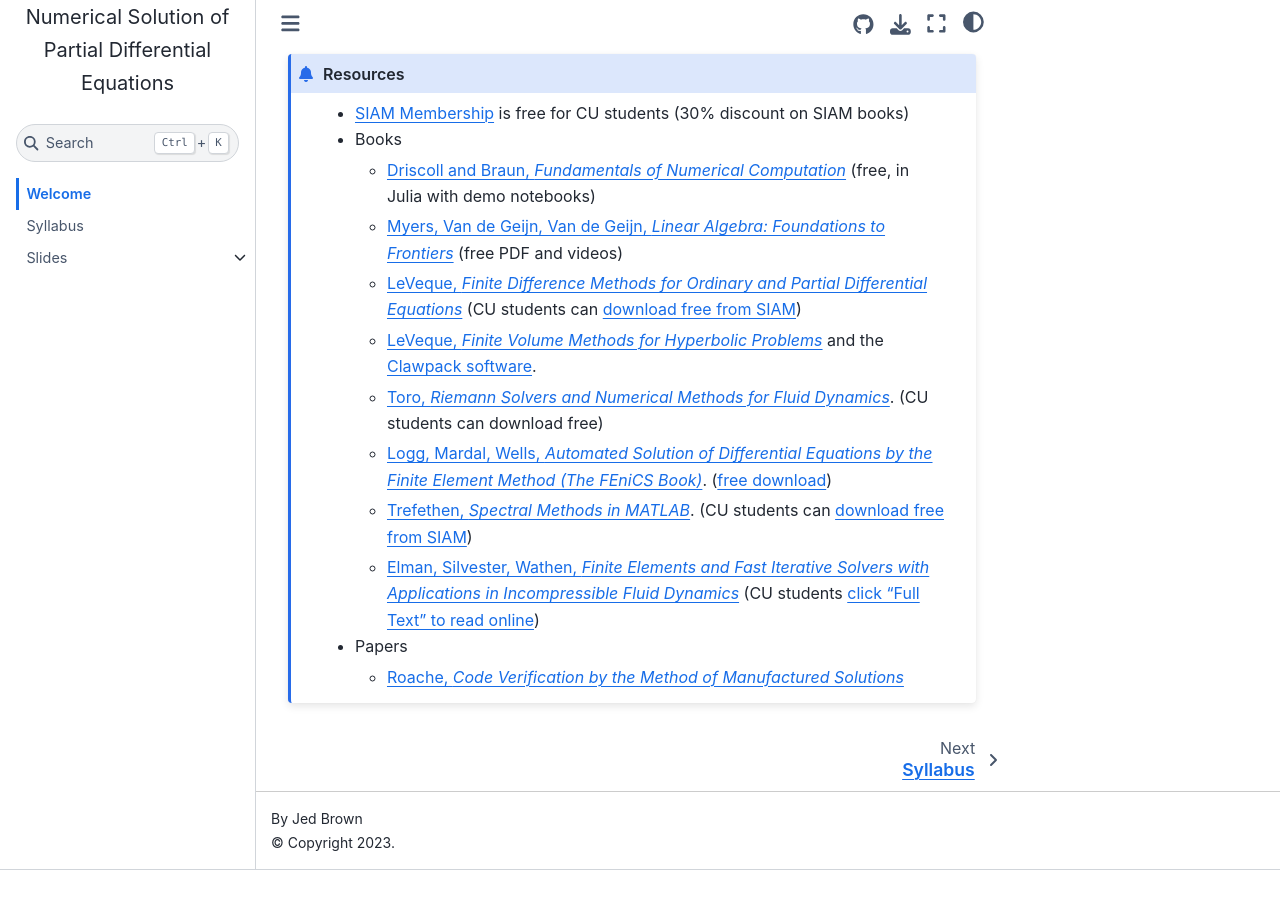
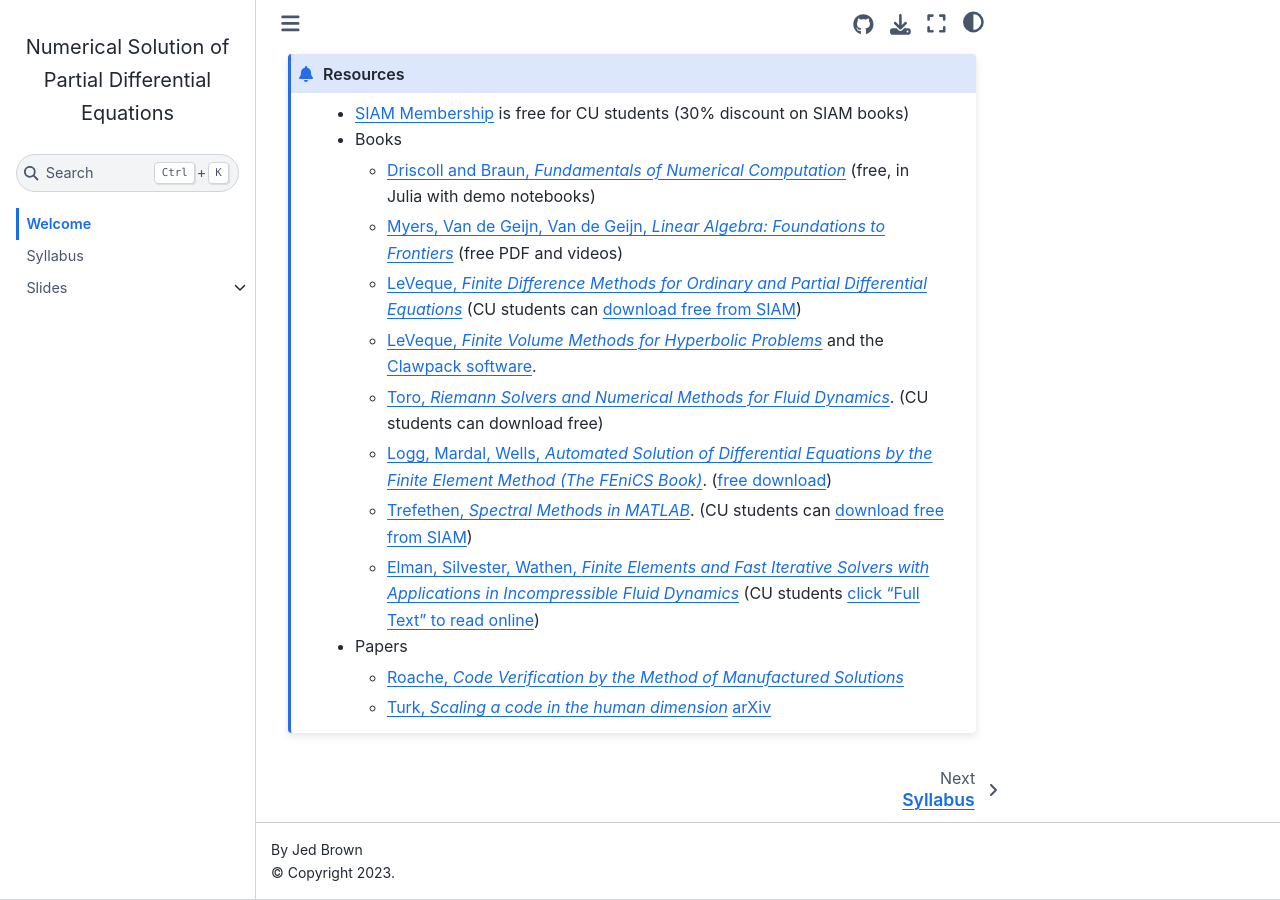
Before and after one commit to cu-numpde/fall21, a Jupyter Book: the page built from index.md, in a window 1280 px wide and 900 px high, scrolled down 1312 px. Built offline with Jupyter Book 1.0.4 settings and Sphinx 7.4.7 and the Sphinx Book theme 1.1.4, drawn with Linux system fonts in a browser that asks for light colours; pages that are not in the unit, such as notebooks, are missing from menus; before the commit the page ends 2182 px from its top, so only the background shows below that.

```diff
--- a/_toc.yml
+++ b/_toc.yml
@@ -38,3 +38,4 @@ chapters:
   - file: slides/2021-11-08-galerkin-properties.ipynb
   - file: slides/2021-11-10-fem.ipynb
   - file: slides/2021-11-15-stabilized.ipynb
+  - file: slides/2021-11-19-mixed.ipynb
--- a/index.md
+++ b/index.md
@@ -46,4 +46,5 @@ Welcome to **CSCI-5636: Numerical Solution of Partial Differential Equations**
   * [Elman, Silvester, Wathen, *Finite Elements and Fast Iterative Solvers with Applications in Incompressible Fluid Dynamics*](https://doi.org/10.1093/acprof:oso/9780199678792.001.0001) (CU students [click "Full Text" to read online](http://libraries.colorado.edu/record=b7826912~S3))
 * Papers
   * [Roache, *Code Verification by the Method of Manufactured Solutions*](https://doi.org/10.1115/1.1436090)
+  * [Turk, *Scaling a code in the human dimension*](https://dl.acm.org/doi/10.1145/2484762.2484782) [arXiv](https://arxiv.org/pdf/1301.7064.pdf)
 :::
```
Also changed, not shown: 1 other file.
